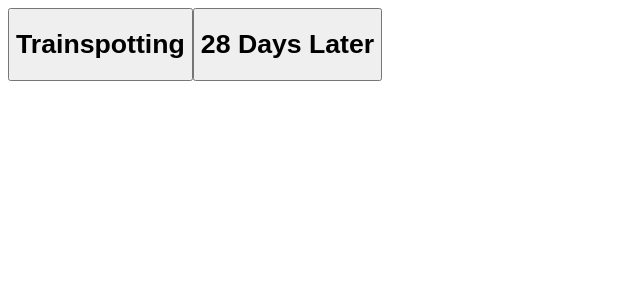
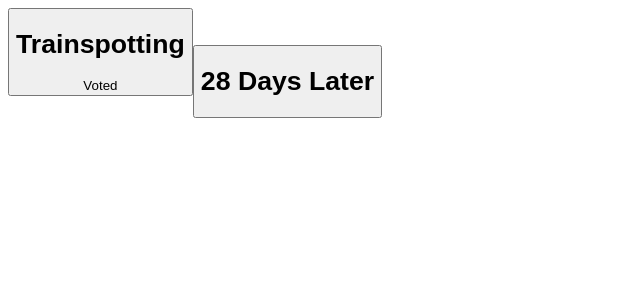
Before and after one commit to huyphamily/voting-app, a React app in the folder voting-client/: page / in a window 1280 px wide. Shown: the top 300 px of the page, without its empty margins (0-640 px from the left). Built offline with nearby package versions, Linux system fonts and the light colour scheme; the HTML template or start-up script is replaced by a standard one.

Commit message:
change over to react-addons-test-utils and add some test

```diff
--- a/voting-client/package.json
+++ b/voting-client/package.json
@@ -16,6 +16,7 @@
     "chai-immutable": "^1.3.0",
     "jsdom": "^6.5.1",
     "mocha": "^2.3.3",
+    "react-addons-test-utils": "^0.14.0",
     "react-hot-loader": "^1.3.0",
     "webpack": "^1.12.2",
     "webpack-dev-server": "^1.12.0"
--- a/voting-client/src/components/Voting.jsx
+++ b/voting-client/src/components/Voting.jsx
@@ -5,10 +5,21 @@
     return this.props.pair || [];
   }
 
+  isDisabled() {
+    return !!this.props.hasVoted;
+  }
+
+  hasVotedFor(entry) {
+    return this.props.hasVoted === entry;
+  }
+
   render() {
     let entryButton = this.getPair().map(entry =>
-      <button key={entry}>
+      <button key={entry} onClick={() => this.props.vote(entry)}>
         <h1>{entry}</h1>
+        {this.hasVotedFor(entry) ?
+          <div className="label">Voted</div> :
+          null}
       </button>
     )
     return (
--- a/voting-client/src/index.jsx
+++ b/voting-client/src/index.jsx
@@ -5,6 +5,6 @@
 const pair = ['Trainspotting', '28 Days Later'];
 
 ReactDom.render(
-  <Voting pair={pair} />,
+  <Voting pair={pair} hasVoted="Trainspotting" />,
   document.getElementById('app')
 );
```
Also changed, not shown: voting-client/test/components/Voting_spec.jsx (added, +22 -0 lines).
